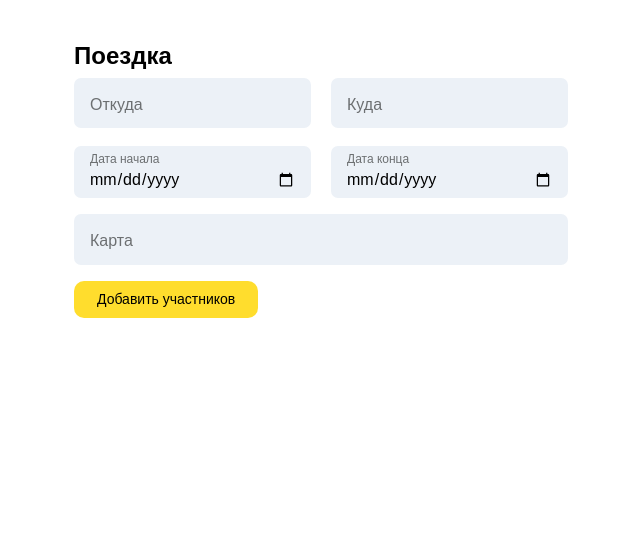
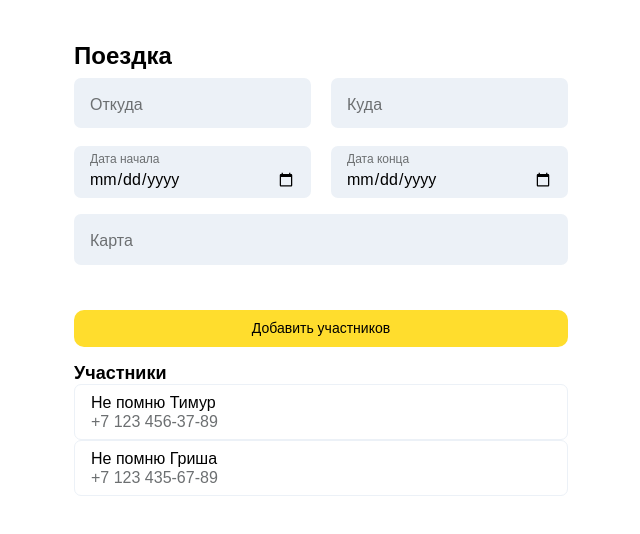
Before and after one commit to TimurKuvvatov/t-travel-together, a React (Vite) app in the folder frontend/: page / in a window 1280 px wide. Shown: the top 534 px of the page, without its empty margins (319-959 px from the left). Built offline with nearby package versions, Linux system fonts and the light colour scheme.

Commit message:
feat: add user list to main page

```diff
--- a/frontend/src/pages/main/ui/MainPage.module.scss
+++ b/frontend/src/pages/main/ui/MainPage.module.scss
@@ -1,8 +1,8 @@
 .section {
-    display: flex;
-    flex-direction: column;
-    align-items: center;
-    justify-content: center;
+	display: flex;
+	flex-direction: column;
+	align-items: center;
+	justify-content: center;
 	.inputs {
 		margin-top: 8px;
 		display: grid;
@@ -10,4 +10,10 @@
 		grid-template-rows: repeat(2, 1fr);
 		column-gap: 20px;
 	}
+	.members {
+		margin-top: 45px;
+		display: flex;
+		flex-direction: column;
+		gap: 16px;
+	}
 }
--- a/frontend/src/pages/main/ui/MainPage.tsx
+++ b/frontend/src/pages/main/ui/MainPage.tsx
@@ -1,9 +1,12 @@
 import { useState, type ChangeEvent } from 'react';
 
+import type { User } from '@/entities/user/model/types';
 import Button from '@/shared/ui/Button/Button';
 import Input from '@/shared/ui/Input/Input';
 import Layout from '@/shared/ui/Layout/Layout';
 import SectionTitle from '@/shared/ui/SectionTitle/SectionTitle';
+import Subtitle from '@/shared/ui/Subtitle/Subtitle';
+import UserList from '@/widgets/user-list/ui/UserList';
 
 import styles from './MainPage.module.scss';
 
@@ -29,6 +32,23 @@ const MainPage = () => {
 			[name]: value
 		}));
 	};
+
+	const users: User[] = [
+		{
+			id: '1',
+			firstName: 'Тимур',
+			lastName: 'Не помню',
+			phone: '+7 123 456-37-89',
+			createdAt: new Date()
+		},
+		{
+			id: '1',
+			firstName: 'Гриша',
+			lastName: 'Не помню',
+			phone: '+7 123 435-67-89',
+			createdAt: new Date()
+		}
+	];
 
 	return (
 		<section className={styles.section}>
@@ -69,7 +89,13 @@ const MainPage = () => {
 					value={form.endDate}
 					onChange={handleChange}
 				/>
-				<Button>Добавить участников</Button>
+				<div className={styles.members}>
+					<Button>Добавить участников</Button>
+					<div className={styles.userList}>
+						<Subtitle>Участники</Subtitle>
+						<UserList users={users} />
+					</div>
+				</div>
 			</Layout>
 		</section>
 	);
```
